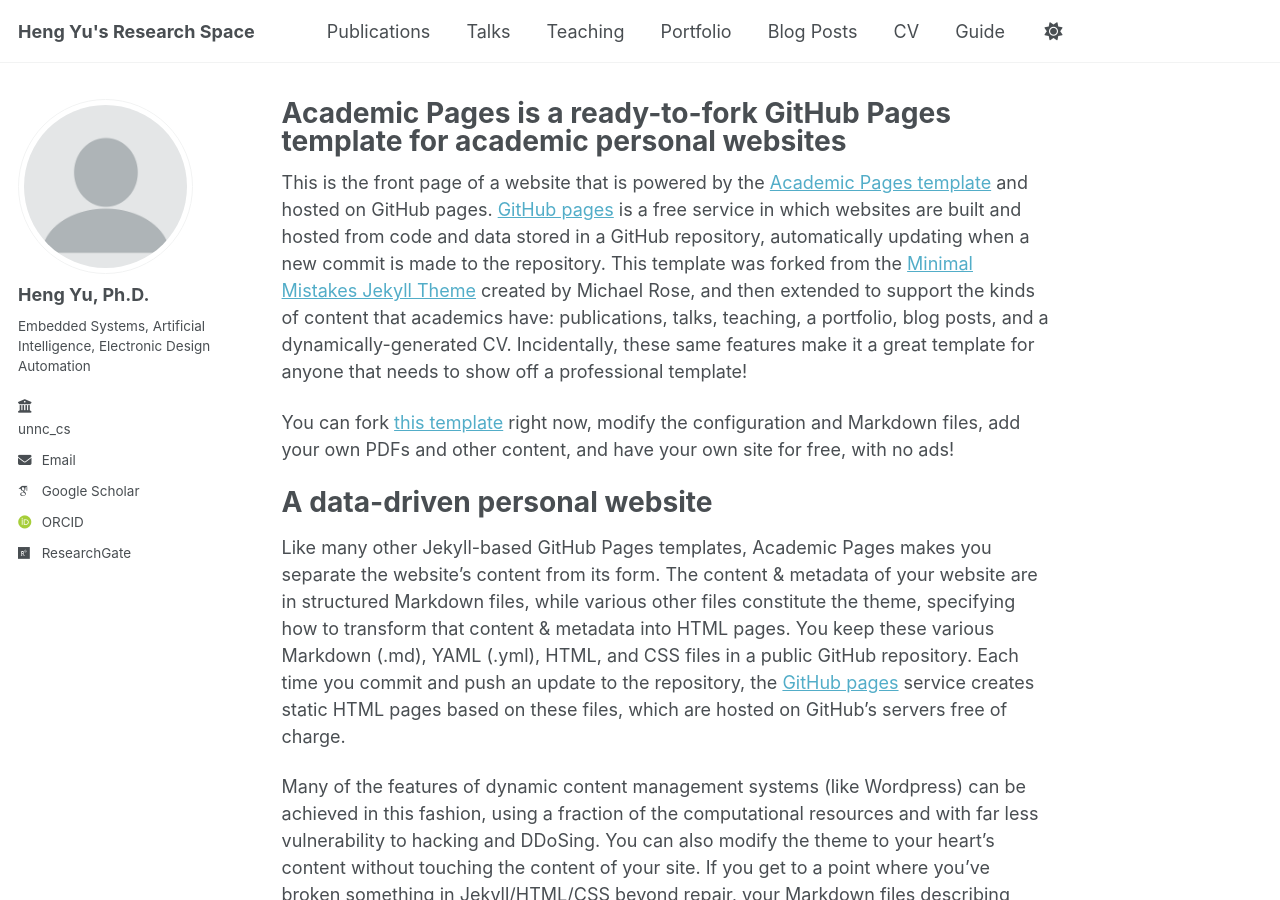
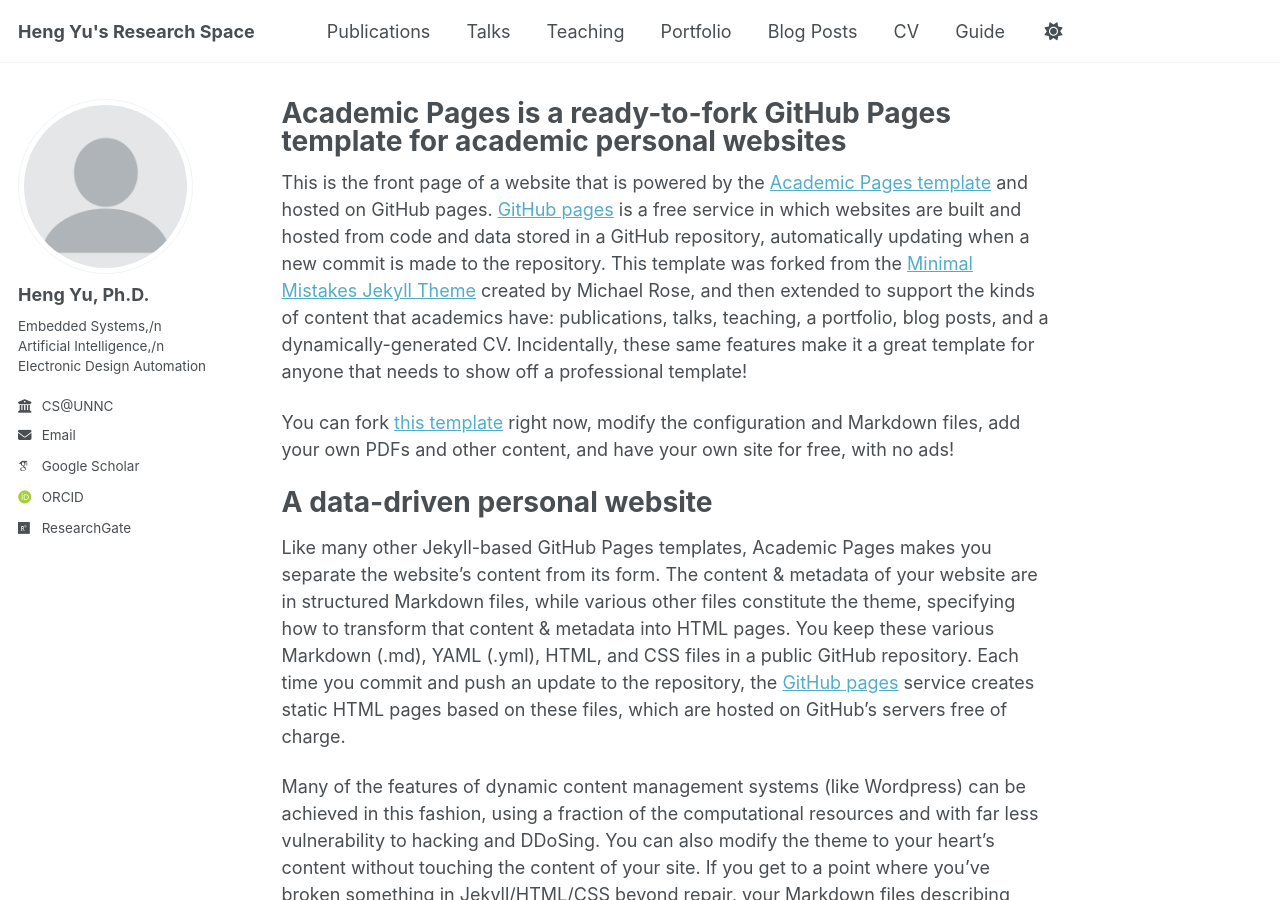
Before and after one commit to eleyuheng/eleyuheng.github.io, a Jekyll site: the page built from _pages/about.md, in a window 1280 px wide and 900 px high. Built offline with Jekyll 4.4.1, drawn with Linux system fonts in a browser that asks for light colours; some web fonts are replaced; a script that is not in the unit is left out; part of the change alters nothing that is shown.

```diff
--- a/_config.yml
+++ b/_config.yml
@@ -25,11 +25,9 @@ author:
   avatar           : "profile.png"
   name             : "Heng Yu, Ph.D."
   pronouns         : # example: "she/her"
-  bio              : Embedded Systems,
-    Artificial Intelligence,
-    Electronic Design Automation
+  bio              : Embedded Systems,/n Artificial Intelligence,/n Electronic Design Automation
   location         : # "Earth"
-  employer         : <a href="https://portal.nottingham.edu.cn/">unnc_cs</a>
+  employer         : CS@UNNC
   uri              : # URL
   email            : "heng.yu@nottingham.edu.cn"
 
```
